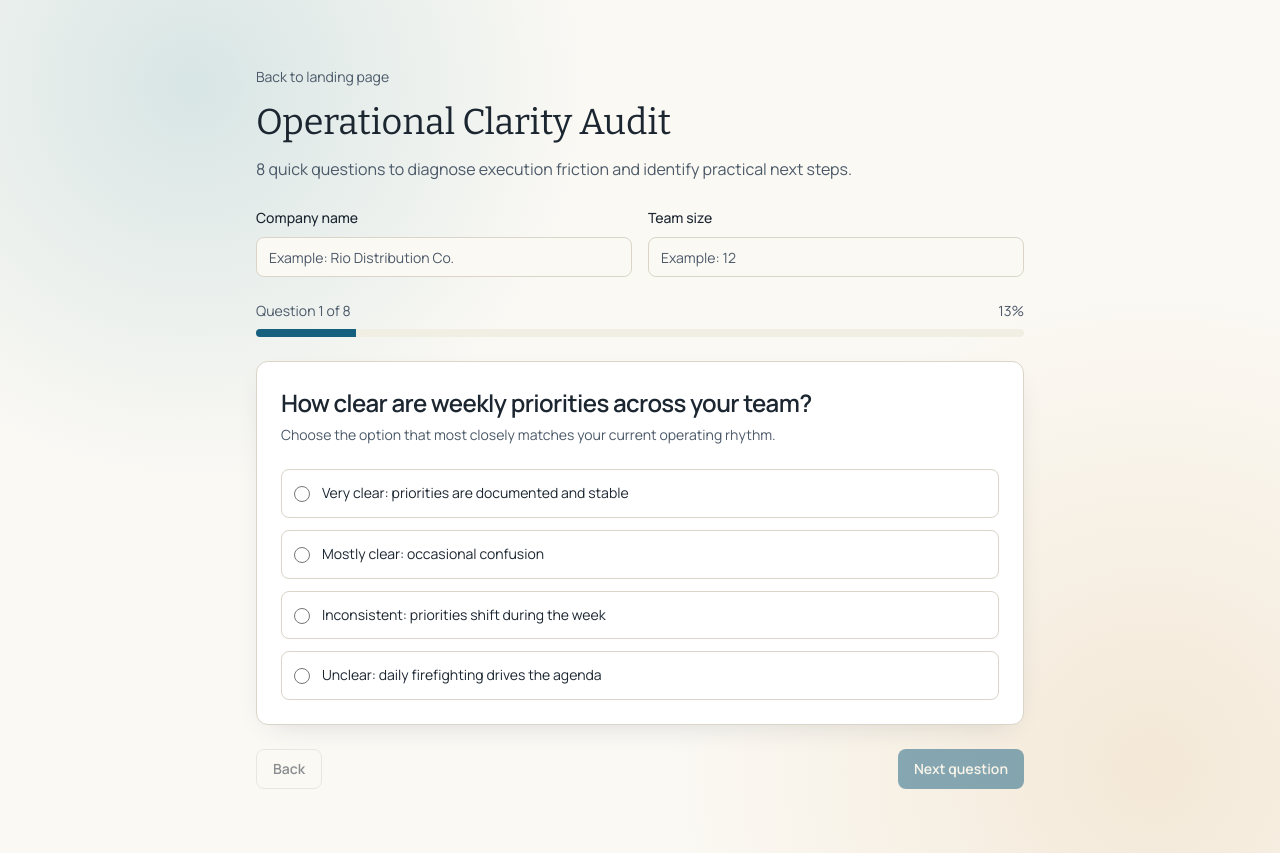
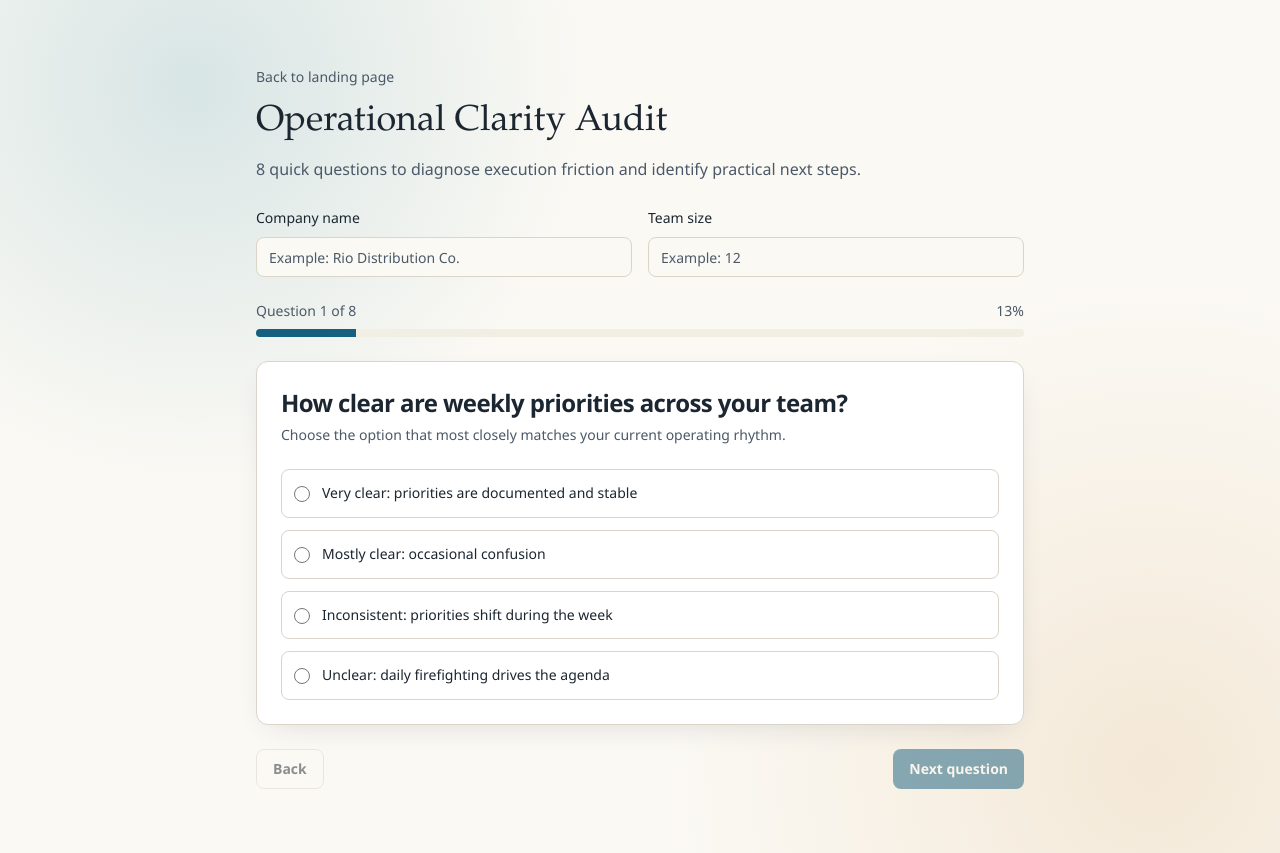
Before and after one commit to luisgonzalex/camber-landing, a Next.js app: page /audit in a window 1280 px wide. Built offline with nearby package versions, Linux system fonts and the light colour scheme.

Commit message:
chore: add lint config and finalize build-safe typography

```diff
--- a/app/layout.tsx
+++ b/app/layout.tsx
@@ -1,16 +1,5 @@
 import type { Metadata } from "next";
-import { Manrope, Bitter } from "next/font/google";
 import "./globals.css";
-
-const manrope = Manrope({
-  variable: "--font-manrope",
-  subsets: ["latin"],
-});
-
-const bitter = Bitter({
-  variable: "--font-bitter",
-  subsets: ["latin"],
-});
 
 export const metadata: Metadata = {
   title: "Camber Consulting | Operational Clarity",
@@ -24,7 +13,7 @@ export default function RootLayout({
 }>) {
   return (
     <html lang="en">
-      <body className={`${manrope.variable} ${bitter.variable} min-h-screen bg-background font-sans text-foreground antialiased`}>
+      <body className="min-h-screen bg-background font-sans text-foreground antialiased">
         {children}
       </body>
     </html>
--- a/components/audit/error-state.tsx
+++ b/components/audit/error-state.tsx
@@ -8,7 +8,7 @@ type ErrorStateProps = {
 export function ErrorState({ message, onRetry }: ErrorStateProps) {
   return (
     <div className="rounded-lg border border-red-200 bg-red-50 p-5">
-      <p className="font-medium text-red-800">We couldn't complete your audit.</p>
+      <p className="font-medium text-red-800">We could not complete your audit.</p>
       <p className="mt-2 text-sm text-red-700">{message}</p>
       <Button className="mt-4" variant="outline" onClick={onRetry}>
         Try again
--- a/components/ui/input.tsx
+++ b/components/ui/input.tsx
@@ -1,7 +1,7 @@
 import * as React from "react";
 import { cn } from "@/lib/utils";
 
-export interface InputProps extends React.InputHTMLAttributes<HTMLInputElement> {}
+type InputProps = React.InputHTMLAttributes<HTMLInputElement>;
 
 const Input = React.forwardRef<HTMLInputElement, InputProps>(({ className, type, ...props }, ref) => {
   return (
--- a/tailwind.config.ts
+++ b/tailwind.config.ts
@@ -28,8 +28,8 @@ const config: Config = {
         sm: "0.375rem",
       },
       fontFamily: {
-        sans: ["var(--font-manrope)", "system-ui", "sans-serif"],
-        serif: ["var(--font-bitter)", "serif"],
+        sans: ["Avenir Next", "Segoe UI", "system-ui", "sans-serif"],
+        serif: ["Iowan Old Style", "Palatino Linotype", "Book Antiqua", "serif"],
       },
       boxShadow: {
         soft: "0 10px 30px -15px rgba(30, 41, 59, 0.2)",
```
Also changed, not shown: .eslintrc.json (added), next-env.d.ts, 1 other file (tests, documents, lock files or other folders).
